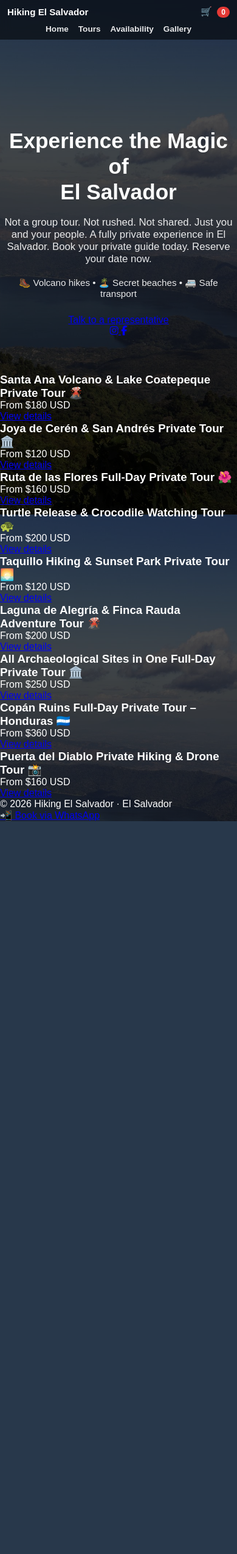
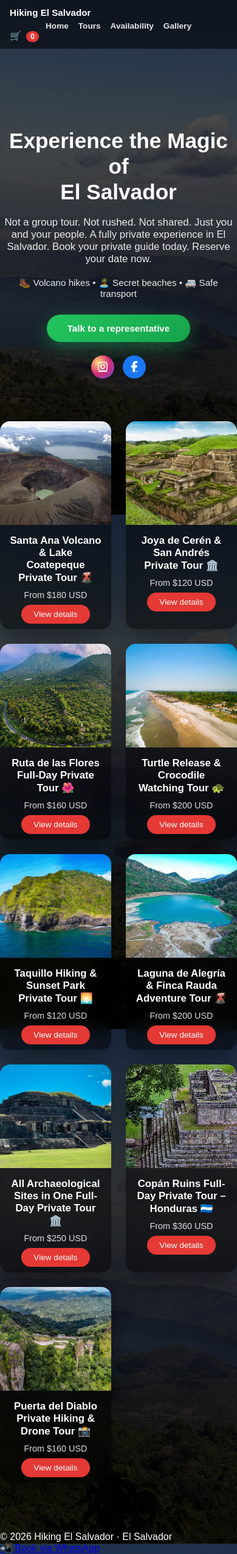
Before and after one commit to Moncada7794/listo-GitHub, a Flask app: page / in a window 390 px wide. Shown: the whole page at 61% size. Before the commit the page ends 1347 px from the top, so only its background shows below. Run offline with Flask 3, Linux system fonts and the light colour scheme; some libraries are stand-ins or nearby versions.

Commit message:
mobile fix

```diff
--- a/static/css/style.css
+++ b/static/css/style.css
@@ -11,7 +11,13 @@ html, body{
     overflow-x:hidden;
 }
 
-/* ================= BODY ================= */
+/* ================= HEADER ================= */
+
+html, body{
+    margin:0;
+    padding:0;
+    overflow-x:hidden;
+}
 
 body{
     font-family: Arial, sans-serif;
@@ -23,11 +29,11 @@ body{
 
     min-height:100vh;
 
-    /* compensación header */
+    /*  compensación exacta del header */
     padding-top:max(70px, env(safe-area-inset-top));
 }
 
-/* ================= HEADER ================= */
+/* HEADER */
 
 .main-header{
     position:fixed;
@@ -72,12 +78,11 @@ body{
     opacity:1;
 }
 
-/* ================= CART ================= */
+/* CART */
 
 .cart-icon{
-    position:relative;
+    position:relative; /*  ya NO absolute */
     font-weight:700;
-    white-space:nowrap;
 }
 
 .cart-icon a{
@@ -137,45 +142,315 @@ body{
     margin-bottom:26px;
 }
 
+
+/* ================= BOTÓN WHATSAPP ================= */
+
+.hero-actions{
+    display:flex;
+    flex-direction:column;
+    align-items:center;
+    gap:16px;
+}
+
+.btn-whatsapp{
+    display:inline-block;
+    padding:14px 34px;
+    border-radius:999px;
+    font-weight:700;
+    font-size:.95rem;
+    color:white;
+    text-decoration:none;
+
+    background:linear-gradient(135deg,#22c55e,#16a34a);
+    box-shadow:0 10px 28px rgba(34,197,94,.35);
+
+    transition:.25s;
+}
+
+.btn-whatsapp:hover{
+    transform:translateY(-2px);
+    box-shadow:0 14px 36px rgba(34,197,94,.45);
+}
+
+
+/* ================= REDES ================= */
+
+.hero-social{
+    display:flex;
+    justify-content:center;
+    gap:14px;
+    margin-top:6px;
+}
+
+.social{
+    width:38px;
+    height:38px;
+    border-radius:50%;
+
+    display:flex;
+    align-items:center;
+    justify-content:center;
+
+    font-size:18px;
+    color:white;
+
+    transition:.25s;
+}
+
+.social-ig{
+    background:radial-gradient(circle at 30% 30%, #feda75, #d62976, #4f5bd5);
+}
+
+.social-fb{
+    background:#1877f2;
+}
+
+.social:hover{
+    transform:translateY(-2px);
+    box-shadow:0 6px 18px rgba(0,0,0,.35);
+}
+
+
+/* ================= HOME TOURS ================= */
+
+.home-tours-section{
+    margin-top:10px;
+    padding-bottom:80px;
+    display:flex;
+    justify-content:center;
+    background:none;
+}
+
+.home-tours-grid{
+    display:grid;
+    grid-template-columns:repeat(3,1fr);
+    gap:24px;
+    max-width:900px;
+    width:100%;
+    margin:0 auto;
+}
+
+.home-tour-card{
+    background:rgba(0,0,0,0.55);
+    backdrop-filter:blur(14px);
+    border-radius:16px;
+    overflow:hidden;
+    box-shadow:0 18px 48px rgba(0,0,0,.45);
+    transition:.25s;
+}
+
+.home-tour-card:hover{
+    transform:translateY(-8px);
+    box-shadow:0 25px 60px rgba(0,0,0,.6);
+}
+
+.tour-image{
+    height:170px;
+    background-size:cover;
+    background-position:center;
+}
+
+.tour-content{
+    padding:16px;
+    text-align:center;
+}
+
+.tour-name{
+    font-size:1.05rem;
+    font-weight:700;
+    margin-bottom:10px;
+}
+
+.tour-description{
+    font-size:.9rem;
+    opacity:.85;
+    margin-bottom:14px;
+}
+
+.tour-btn{
+    padding:8px 20px;
+    background:#e53935;
+    color:white;
+    border-radius:999px;
+    text-decoration:none;
+    font-size:.85rem;
+    transition:.2s;
+}
+
+.tour-btn:hover{
+    background:#c62828;
+}
+
+
+/* ================= TOURS PAGE ================= */
+
+.tours-page{
+    padding-top:140px;
+    max-width:1200px;
+    margin:auto;
+}
+
+.tours-grid{
+    display:grid;
+    grid-template-columns:repeat(auto-fit,minmax(280px,1fr));
+    gap:28px;
+}
+
+.tour-card{
+    background:rgba(255,255,255,.06);
+    backdrop-filter:blur(12px);
+    border-radius:18px;
+    overflow:hidden;
+    box-shadow:0 20px 60px rgba(0,0,0,.5);
+    transition:.3s;
+}
+
+.tour-card:hover{
+    transform:translateY(-10px) scale(1.02);
+}
+
+.tour-img{
+    height:220px;
+    background-size:cover;
+    background-position:center;
+}
+
+.tour-info{
+    padding:22px;
+}
+
+.tour-info h2{
+    font-size:1.3rem;
+    margin-bottom:10px;
+}
+
+.tour-meta{
+    font-size:.9rem;
+    opacity:.7;
+    margin-bottom:12px;
+}
+
+.tour-price{
+    font-size:1.1rem;
+    font-weight:700;
+    margin-bottom:16px;
+}
+
+
+/* ================= TOUR DETAIL ================= */
+
+.tour-hero{
+    position:relative;
+    height:65vh;
+    background-size:cover;
+    background-position:center;
+    display:flex;
+    align-items:center;
+    justify-content:center;
+}
+
+.tour-hero h1,
+.tour-hero p{
+    color:#ffffff;
+    text-shadow:0 4px 18px rgba(0,0,0,.7);
+}
+
+.tour-hero-overlay{
+    position:absolute;
+    inset:0;
+    background:linear-gradient(to bottom, rgba(0,0,0,.3), rgba(0,0,0,.85));
+}
+
+
+/* ===== NUEVO LAYOUT INFO + BOOKING LADO A LADO ===== */
+
+.tour-layout{
+    max-width:1200px;
+    margin:60px auto;
+    padding:0 20px;
+    display:grid;
+    grid-template-columns:2fr 1fr;
+    gap:40px;
+}
+
+.tour-info-card{
+    background:rgba(0,0,0,0.45);
+    backdrop-filter:blur(12px);
+    border-radius:18px;
+    padding:28px;
+    box-shadow:0 20px 60px rgba(0,0,0,.5);
+}
+
+.tour-columns{
+    display:grid;
+    grid-template-columns:repeat(auto-fit,minmax(220px,1fr));
+    gap:24px;
+    margin-top:20px;
+}
+
+.tour-block h3{
+    margin-bottom:10px;
+    font-size:1.1rem;
+}
+
+.tour-block ul{
+    list-style:none;
+    padding-left:0;
+}
+
+.tour-block li{
+    margin-bottom:8px;
+    font-size:.95rem;
+    opacity:.9;
+}
+
+
+/* ================= BOOKING ================= */
+
+.booking-box{
+    position:sticky;
+    top:120px;
+    background:rgba(255,255,255,.06);
+    backdrop-filter:blur(14px);
+    border:1px solid rgba(255,255,255,.08);
+    box-shadow:0 20px 60px rgba(0,0,0,.6);
+    padding:24px;
+    border-radius:16px;
+}
+
+.booking-box input,
+.booking-box select{
+    width:100%;
+    padding:10px;
+    margin:10px 0 16px;
+    border-radius:8px;
+    border:none;
+}
+
+.tour-btn.pay{
+    width:100%;
+    margin-bottom:10px;
+}
+
+.tour-btn.whatsapp{
+    width:100%;
+    background:#25D366;
+}
+
+.trust{
+    font-size:.85rem;
+    opacity:.7;
+    margin-top:12px;
+    text-align:center;
+}
+
+
 /* ================= RESPONSIVE ================= */
 
 @media(max-width:768px){
 
-    /* HEADER MOBILE PRO */
-    .main-header{
-        flex-wrap:wrap;
-        height:auto;
-        padding:10px 12px;
-        gap:6px;
-    }
-
-    .header-left{
-        order:1;
-        font-size:.95rem;
-    }
-
-    .cart-icon{
-        order:2;
-        font-size:.9rem;
-    }
-
-    .main-nav{
-        order:3;
-        width:100%;
-        justify-content:center;
-        gap:16px;
-        flex-wrap:wrap;
-        margin-top:6px;
-    }
-
-    .main-nav a{
-        font-size:.85rem;
-    }
-
-    /* HERO MOBILE */
     .hero-content h1{
         font-size:2.2rem;
-        line-height:1.2;
     }
 
     .home-tours-grid{
@@ -190,3 +465,67 @@ body{
         height:50vh;
     }
 }
+
+
+/* ================= Cart ================= */
+.cart-icon{
+    font-weight:700;
+    white-space:nowrap;
+}
+
+.cart-icon a{
+    color:white;
+    text-decoration:none;
+    font-size:.95rem;
+}
+
+#cartCount{
+    background:#e53935;
+    padding:2px 7px;
+    border-radius:999px;
+    font-size:.75rem;
+    margin-left:4px;
+}
+
+/* ================= MOBILE HEADER FIX ================= */
+
+@media (max-width: 768px){
+
+    .main-header{
+        height:auto;
+        padding:12px 16px;
+        flex-wrap:wrap;
+        justify-content:space-between;
+    }
+
+    .header-left{
+        position:static;
+        font-size:.95rem;
+    }
+
+    .main-nav{
+        width:100%;
+        justify-content:center;
+        gap:16px;
+        margin-top:6px;
+        flex-wrap:wrap;
+    }
+
+    .main-nav a{
+        font-size:.85rem;
+    }
+
+    .cart-icon{
+        position:static;
+        font-size:.9rem;
+    }
+}
+
+/* ===== HERO MOBILE TUNING ===== */
+
+@media (max-width: 768px){
+    .hero-content h1{
+        font-size:2.2rem;
+        line-height:1.2;
+    }
+}
```
